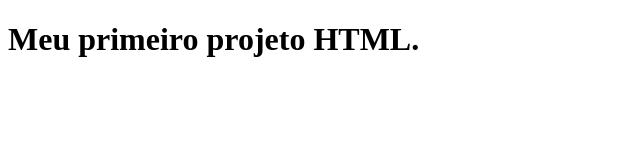
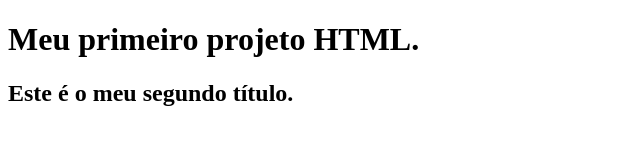
Before and after one commit to thaisnascimento2308/thais2, a plain HTML site: page index.html in a window 1280 px wide. Shown: the whole page, without its empty margins (0-640 px from the left). Drawn offline with Linux system fonts and the light colour scheme.

Commit message:
Adiciona segundo título

```diff
--- a/index.html
+++ b/index.html
@@ -7,5 +7,6 @@
 </head>
 <body>
     <h1>Meu primeiro projeto HTML.</h1>
+    <h2>Este é o meu segundo título.</h2>
 </body>
 </html>
```
